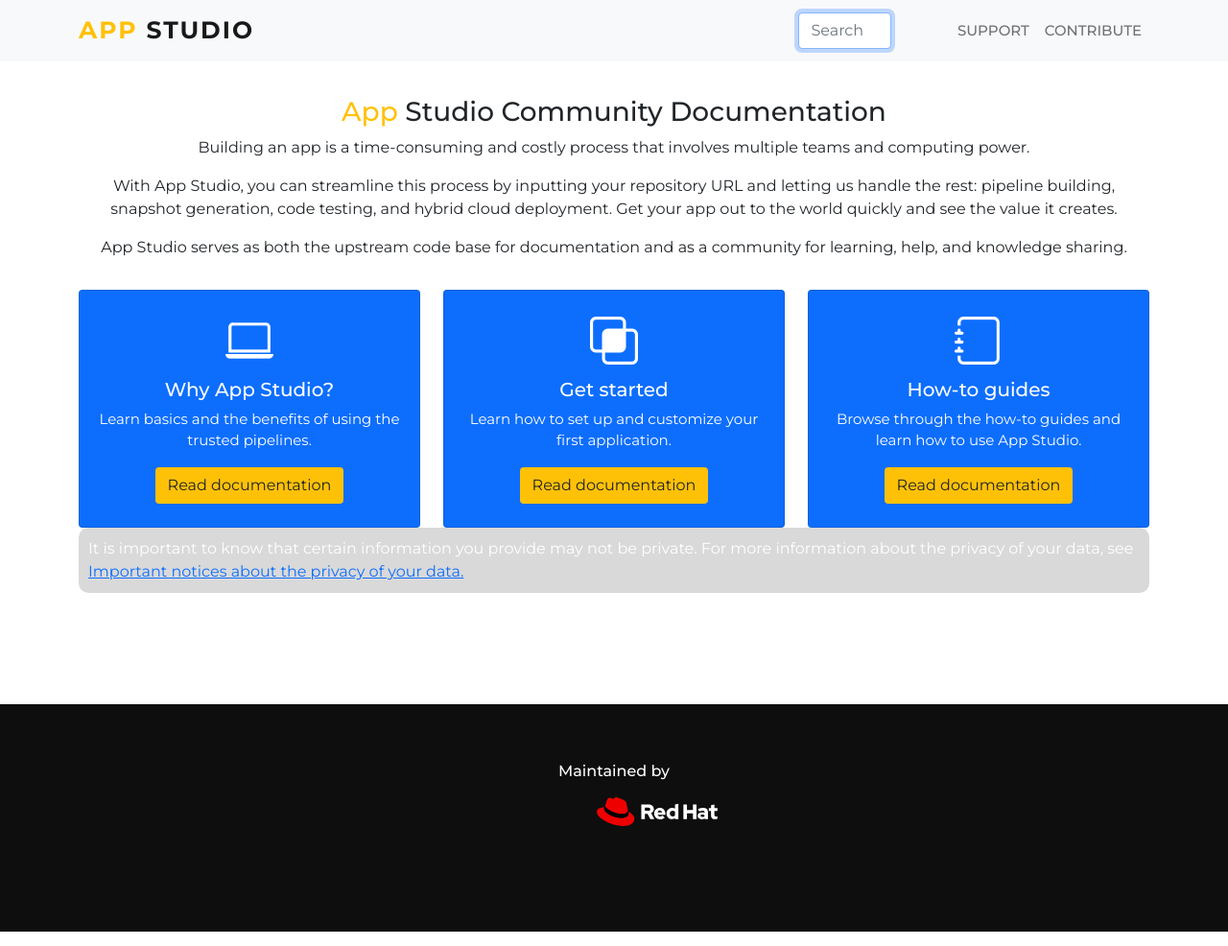
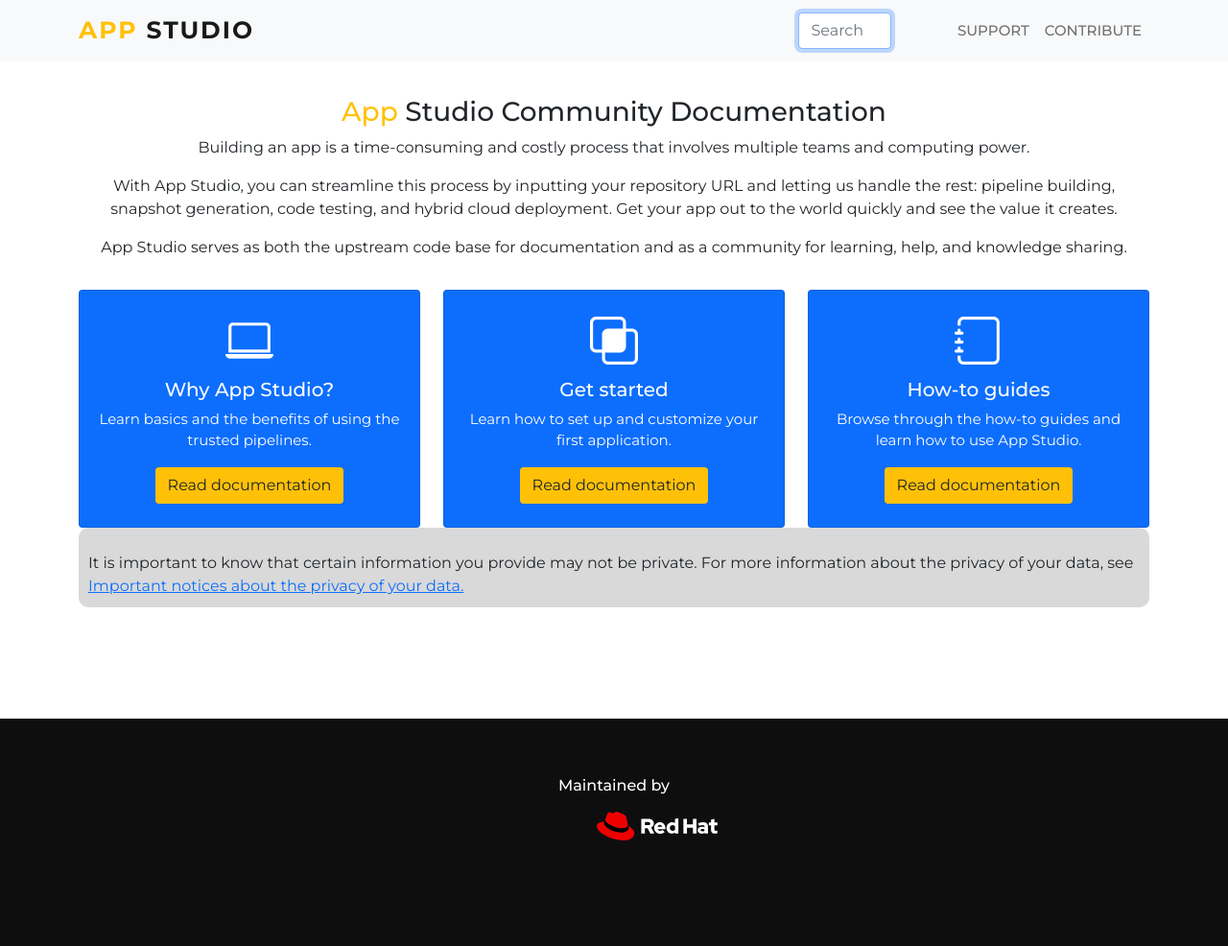
Before and after one commit to redhat-appstudio/appstudio.docs.ui.io, a Jekyll site: the page built from index.html, in a window 1280 px wide and 986 px high. Shown: the whole window at 96% size. Built offline with Jekyll 4.4.1, drawn with Linux system fonts in a browser that asks for light colours; nearby versions of some CDN libraries.

Commit message:
Updated css

```diff
--- a/css/style.css
+++ b/css/style.css
@@ -158,9 +158,7 @@ svg {
 
 .privacy {
 	background-color: rgba(0, 0, 0, 0.15);
-	color: #fff;
 	border-radius: 10px;
 	padding: 10px;
-	padding-top: 10px;
-	padding-bottom: 10px;
+	padding-top: 25px;
 }
```
